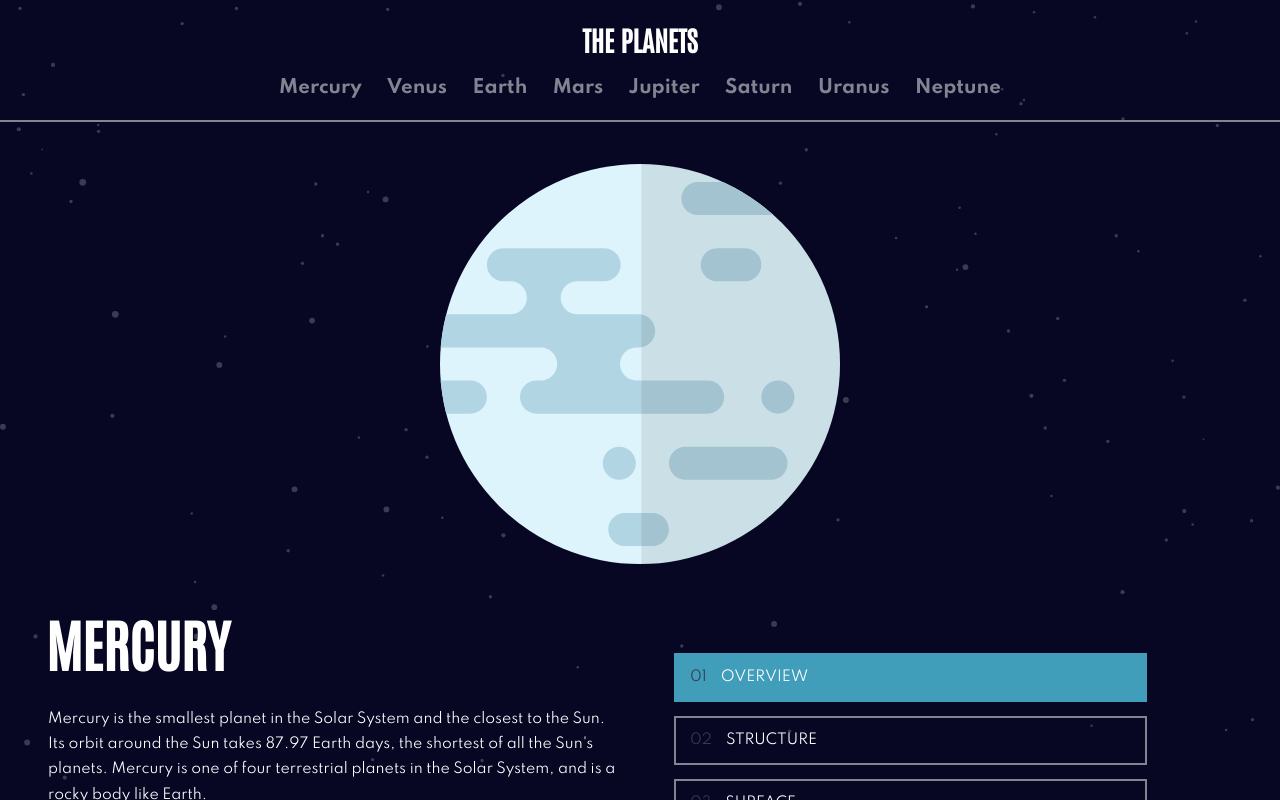
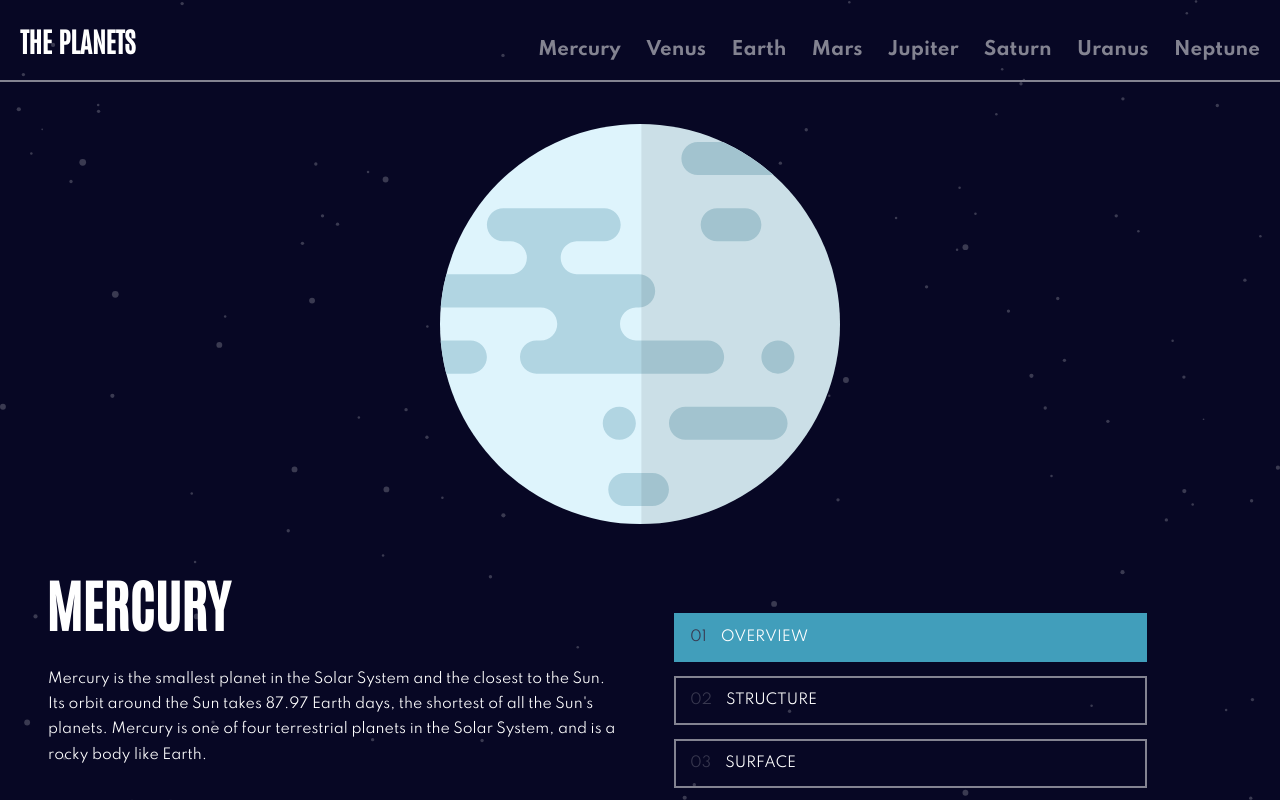
Before and after one commit to ColdLombax/Frontend-Planets, a React (Create React App) app: page / in a window 1280 px wide. Shown: the top 800 px of the page. Built offline with nearby package versions, Linux system fonts and the light colour scheme.

Commit message:
Responsive navbar for desktop.

```diff
--- a/src/styles/Navbar.scss
+++ b/src/styles/Navbar.scss
@@ -73,3 +73,13 @@
     }
   }
 }
+
+@media screen and (min-width: 1024px) {
+  .navbar {
+    flex-direction: row;
+    height: 10vh;
+    h1 {
+      margin-right: auto;
+    }
+  }
+}
```
